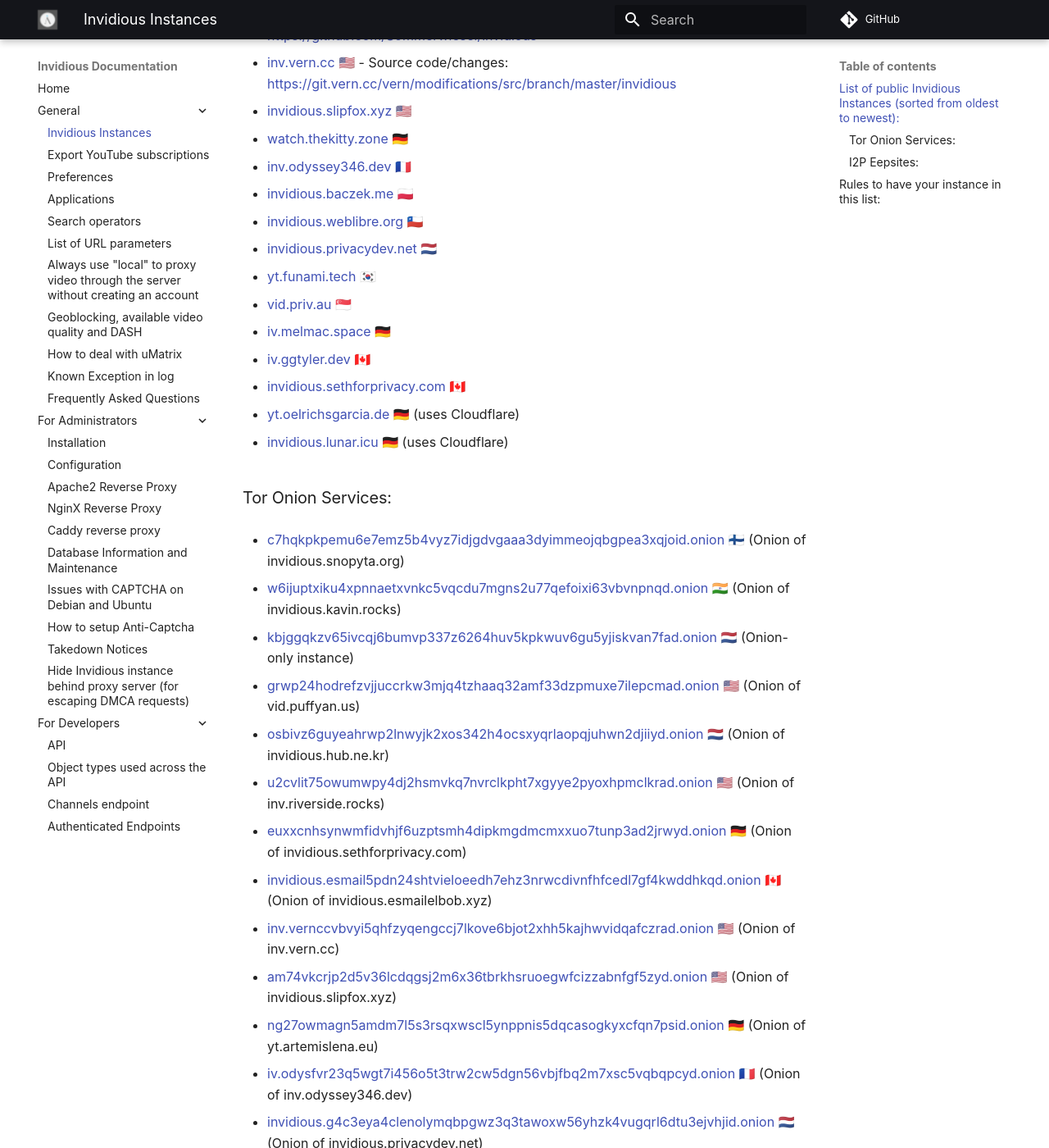
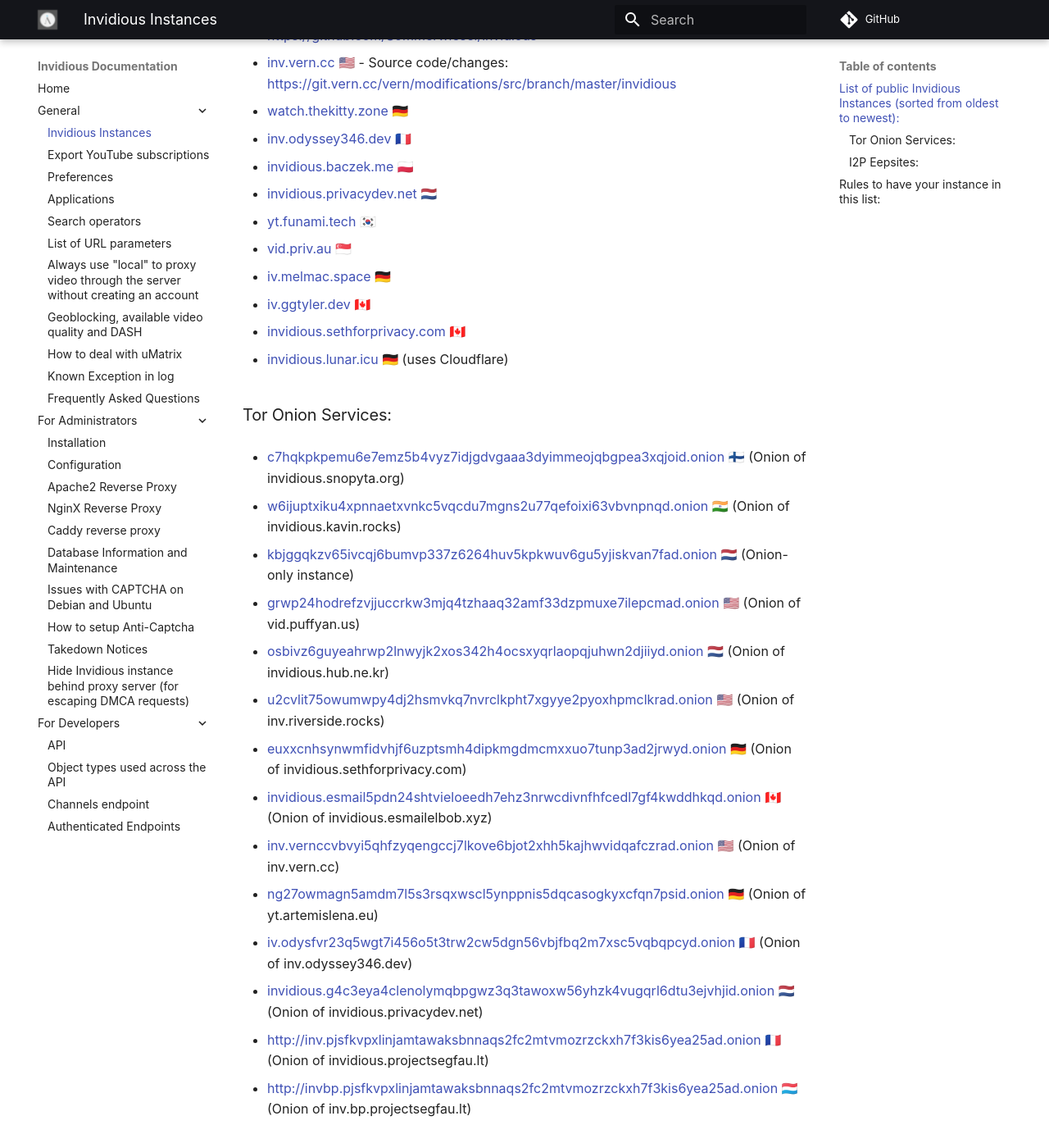
Before and after one commit to iv-org/documentation, an MkDocs documentation site: the page built from docs/instances.md, in a window 1280 px wide and 1400 px high, scrolled down 844 px. Shown: the whole window at 82% size. Built offline with MkDocs 1.6.1 and Material for MkDocs 9.7.7, drawn with Linux system fonts in a browser that asks for light colours; comment, search, counter and statistics services are not loaded.

Commit message:
remove instances with bad uptime

```diff
--- a/docs/instances.md
+++ b/docs/instances.md
@@ -34,15 +34,11 @@
 
 * [inv.vern.cc](https://inv.vern.cc) 🇺🇸 - Source code/changes: https://git.vern.cc/vern/modifications/src/branch/master/invidious
 
-* [invidious.slipfox.xyz](https://invidious.slipfox.xyz) 🇺🇸
-
 * [watch.thekitty.zone](https://watch.thekitty.zone) 🇩🇪
 
 * [inv.odyssey346.dev](https://inv.odyssey346.dev) 🇫🇷
 
 * [invidious.baczek.me](https://invidious.baczek.me) 🇵🇱
-
-* [invidious.weblibre.org](https://invidious.weblibre.org) 🇨🇱
 
 * [invidious.privacydev.net](https://invidious.privacydev.net) 🇳🇱
 
@@ -55,8 +51,6 @@
 * [iv.ggtyler.dev](https://iv.ggtyler.dev) 🇨🇦
 
 * [invidious.sethforprivacy.com](https://invidious.sethforprivacy.com) 🇨🇦
-
-* [yt.oelrichsgarcia.de](https://yt.oelrichsgarcia.de) 🇩🇪 (uses Cloudflare)
 
 * [invidious.lunar.icu](https://invidious.lunar.icu) 🇩🇪 (uses Cloudflare)
 
@@ -78,8 +72,6 @@
 * [invidious.esmail5pdn24shtvieloeedh7ehz3nrwcdivnfhfcedl7gf4kwddhkqd.onion](http://invidious.esmail5pdn24shtvieloeedh7ehz3nrwcdivnfhfcedl7gf4kwddhkqd.onion) 🇨🇦 (Onion of invidious.esmailelbob.xyz)
 
 * [inv.vernccvbvyi5qhfzyqengccj7lkove6bjot2xhh5kajhwvidqafczrad.onion](http://inv.vernccvbvyi5qhfzyqengccj7lkove6bjot2xhh5kajhwvidqafczrad.onion/) 🇺🇸 (Onion of inv.vern.cc)
-
-* [am74vkcrjp2d5v36lcdqgsj2m6x36tbrkhsruoegwfcizzabnfgf5zyd.onion](http://am74vkcrjp2d5v36lcdqgsj2m6x36tbrkhsruoegwfcizzabnfgf5zyd.onion) 🇺🇸 (Onion of invidious.slipfox.xyz)
 
 * [ng27owmagn5amdm7l5s3rsqxwscl5ynppnis5dqcasogkyxcfqn7psid.onion](http://ng27owmagn5amdm7l5s3rsqxwscl5ynppnis5dqcasogkyxcfqn7psid.onion) 🇩🇪 (Onion of yt.artemislena.eu)
 
```
